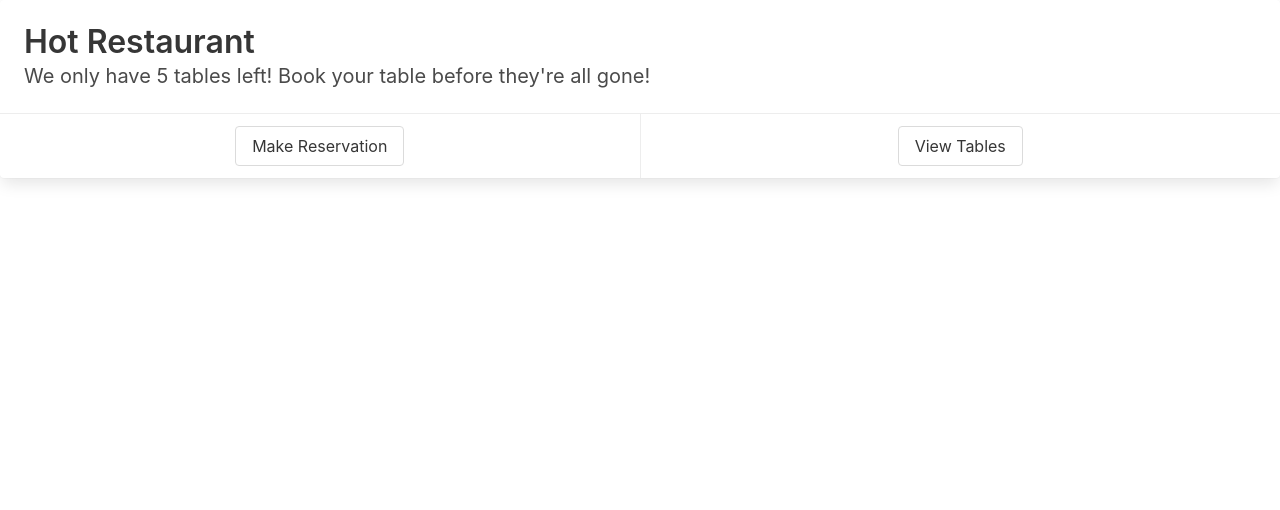
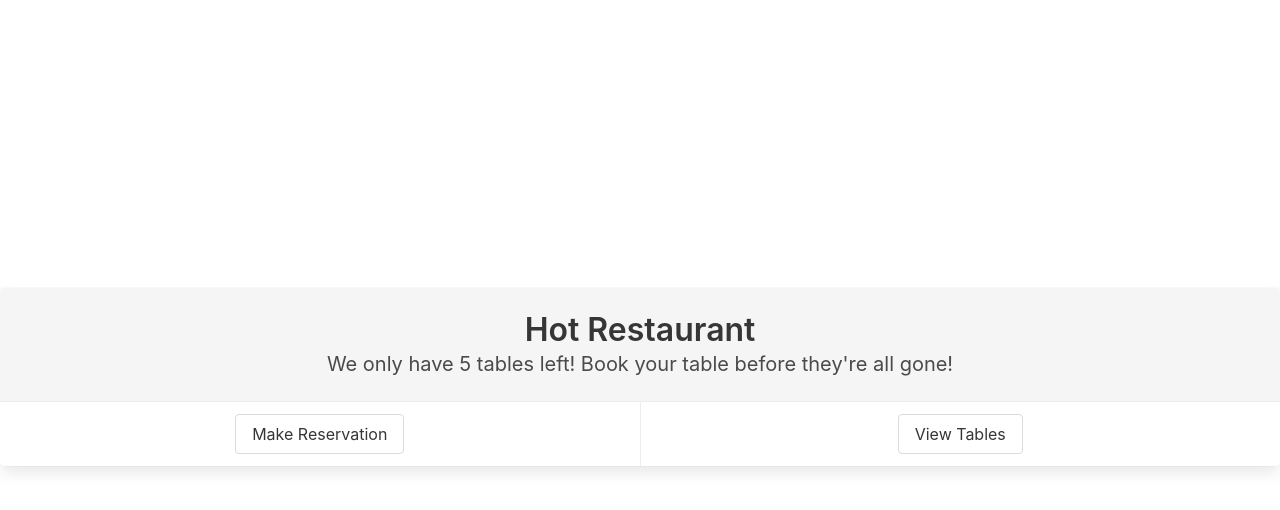
Before and after one commit to Cmarcano7/Hot-Restaurant, a website: page index.html in a window 1280 px wide. Drawn offline with nearby package versions, Linux system fonts and the light colour scheme.

Commit message:
Updating index file

```diff
--- a/index.html
+++ b/index.html
@@ -9,12 +9,18 @@
         <title> Reservation Page </title>
     </head>
     <body>
+      <section class="hero is-medium">
+        <div class="hero-body">
+          <div class="container">
+          </div>
+        </div>
+      </section>
         <div class="card">
-            <div class="card-content">
-              <p class="title">
+            <div class="card-content has-background-light">
+              <p class="title has-text-centered">
                 Hot Restaurant
               </p>
-              <p class="subtitle">
+              <p class="subtitle has-text-centered">
                 We only have 5 tables left! Book your table before they're all gone!
               </p>
             </div>
```
